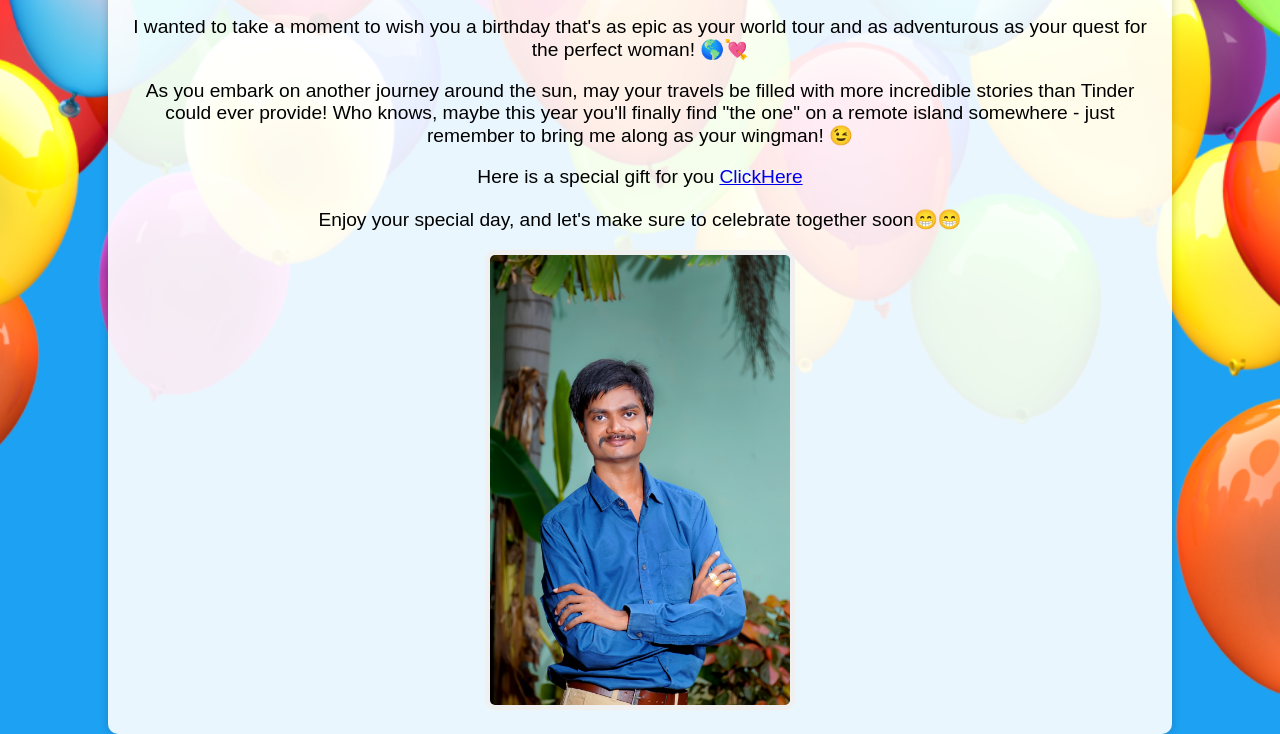
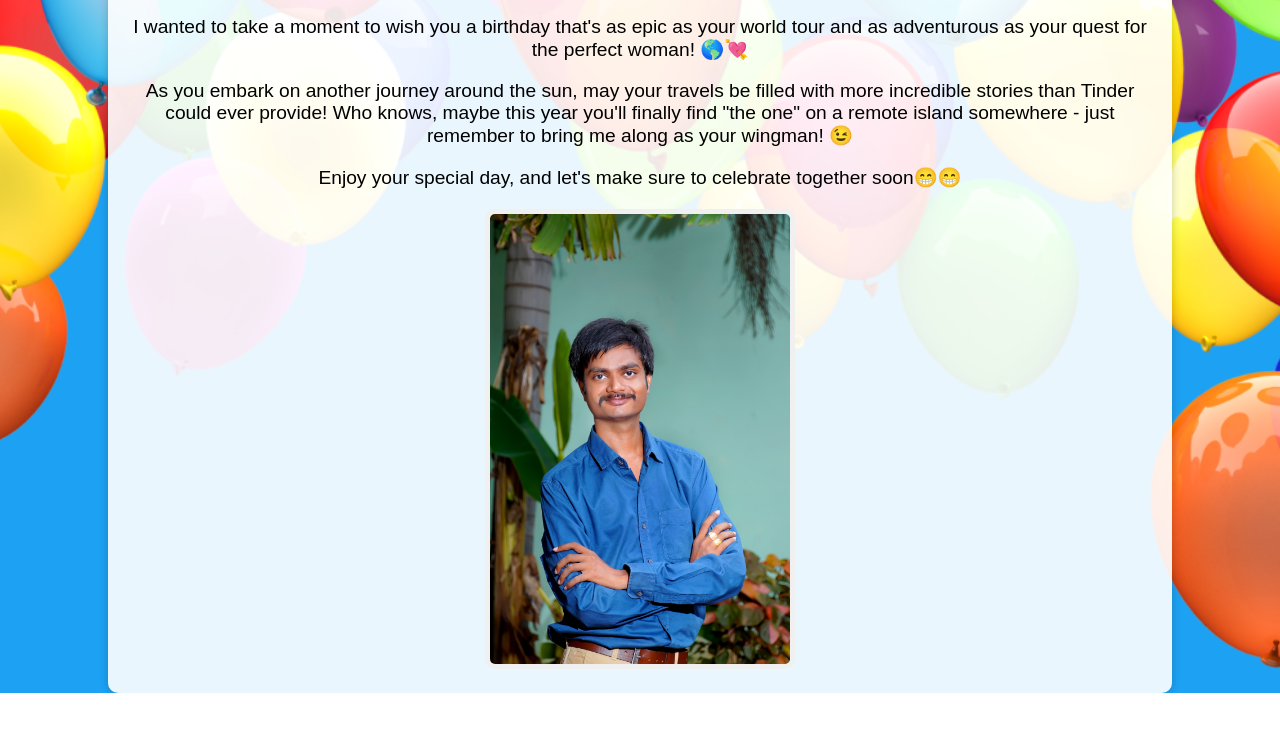
Before and after one commit to saidinesh213/BirthdayPages, a plain HTML site: page index.html in a window 1280 px wide. Shown: the part 127-861 px from the top of the page. After the commit the page ends 820 px from the top, so only its background shows below. Drawn offline with Linux system fonts and the light colour scheme.

Commit message:
Update index.html

```diff
--- a/index.html
+++ b/index.html
@@ -58,7 +58,7 @@
         <p>Another year older, but are you any wiser? 😜</p>
         <p>I wanted to take a moment to wish you a birthday that's as epic as your world tour and as adventurous as your quest for the perfect woman! 🌎💘</p>
         <p>As you embark on another journey around the sun, may your travels be filled with more incredible stories than Tinder could ever provide! Who knows, maybe this year you'll finally find "the one" on a remote island somewhere - just remember to bring me along as your wingman! 😉</p>
-        <p>Here is a special gift for you <a href="https://www.amazon.in/g/8INTC14OI7S0U6V4?_encoding=UTF8&asin=B079YZG98M">ClickHere</a></p>
+      <!-- <p>Here is a special gift for you <a href="https://www.amazon.in/g/8INTC14OI7S0U6V4?_encoding=UTF8&asin=B079YZG98M">ClickHere</a></p>-->
        <p> Enjoy your special day, and let's make sure to celebrate together soon😁😁</p>
         <div>
             <!-- Placeholder for an uploaded image -->
```
